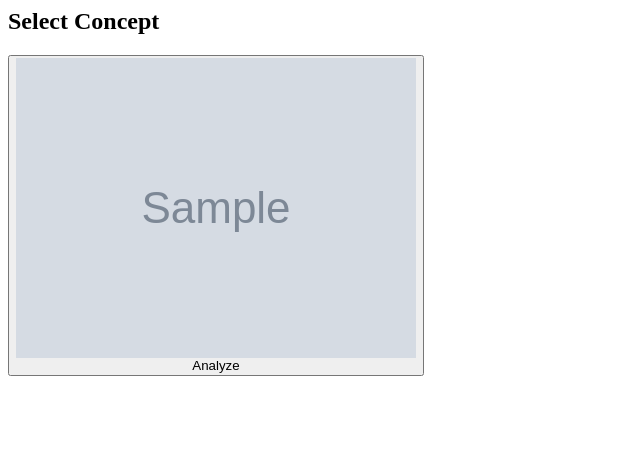
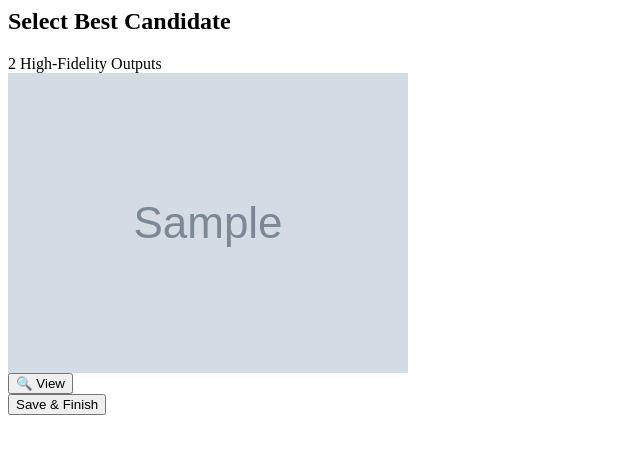
Before and after one commit to Devil-nkp/GameLore-AI, a Flask app: template templates/partials/image_selection.html in a window 1280 px wide. Shown: the top 454 px of the page, without its empty margins (0-640 px from the left). Run offline with Flask 3, Linux system fonts and the light colour scheme; the template is opened without the code that fills it: most values are stand-ins (such as "Sample title", 1, 10 or a date in 2020); grey boxes marked "Sample" are stand-in pictures.

Commit message:
image_selection.html

```diff
--- a/templates/partials/image_selection.html
+++ b/templates/partials/image_selection.html
@@ -1,20 +1,33 @@
 <div class="animate-fade-in-up">
-    <h2 class="text-center text-xl font-bold mb-6">Select Concept</h2>
-    <div class="grid grid-cols-2 md:grid-cols-4 gap-4">
+    <div class="flex justify-between items-end mb-6">
+        <h2 class="text-xl font-bold text-white">Select Best Candidate</h2>
+        <span class="text-xs text-purple-400 bg-purple-900/30 px-2 py-1 rounded">2 High-Fidelity Outputs</span>
+    </div>
+
+    <div class="grid md:grid-cols-2 gap-8">
         {% for img in images %}
-        <form hx-post="/finalize_creation" hx-target="#output-stage" class="cursor-pointer relative group">
-            <input type="hidden" name="selected_image" value="{{ img }}">
-            <input type="hidden" name="type" value="{{ c_type }}">
-            <input type="hidden" name="genre" value="{{ c_genre }}">
-            <input type="hidden" name="details" value="{{ c_details }}">
-            <input type="hidden" name="prompt_base" value="{{ prompt_base }}">
-            <button class="w-full aspect-square rounded-xl overflow-hidden border-2 border-slate-700 hover:border-purple-500 transition">
-                <img src="{{ img }}" class="w-full h-full object-cover">
-                <div class="absolute inset-0 bg-black/50 opacity-0 group-hover:opacity-100 flex items-center justify-center transition">
-                    <span class="bg-purple-600 px-4 py-2 rounded-full font-bold text-sm">Analyze</span>
+        <div class="group relative rounded-2xl overflow-hidden border-2 border-slate-700 hover:border-purple-500 transition shadow-2xl bg-black">
+            <img src="{{ img }}" class="w-full aspect-square object-cover opacity-90 group-hover:opacity-100 transition duration-500">
+
+            <div class="absolute inset-0 bg-gradient-to-t from-black/90 via-transparent to-transparent opacity-0 group-hover:opacity-100 transition flex flex-col justify-end p-6">
+
+                <div class="flex gap-3">
+                    <button @click="cinemaOpen = true; cinemaSrc = '{{ img }}'; cinemaType = 'img'" class="flex-1 bg-white/10 hover:bg-white text-white hover:text-black backdrop-blur py-3 rounded-lg font-bold transition flex items-center justify-center gap-2">
+                        <span>🔍</span> View
+                    </button>
+
+                    <form hx-post="/save_generation" hx-target="#output-stage" class="flex-1">
+                        <input type="hidden" name="selected_image" value="{{ img }}">
+                        <input type="hidden" name="type" value="{{ c_type }}">
+                        <input type="hidden" name="prompt_base" value="{{ prompt_base }}">
+                        <button class="w-full bg-purple-600 hover:bg-purple-500 text-white py-3 rounded-lg font-bold transition shadow-lg shadow-purple-900/50">
+                            Save & Finish
+                        </button>
+                    </form>
                 </div>
-            </button>
-        </form>
+
+            </div>
+        </div>
         {% endfor %}
     </div>
 </div>
```
